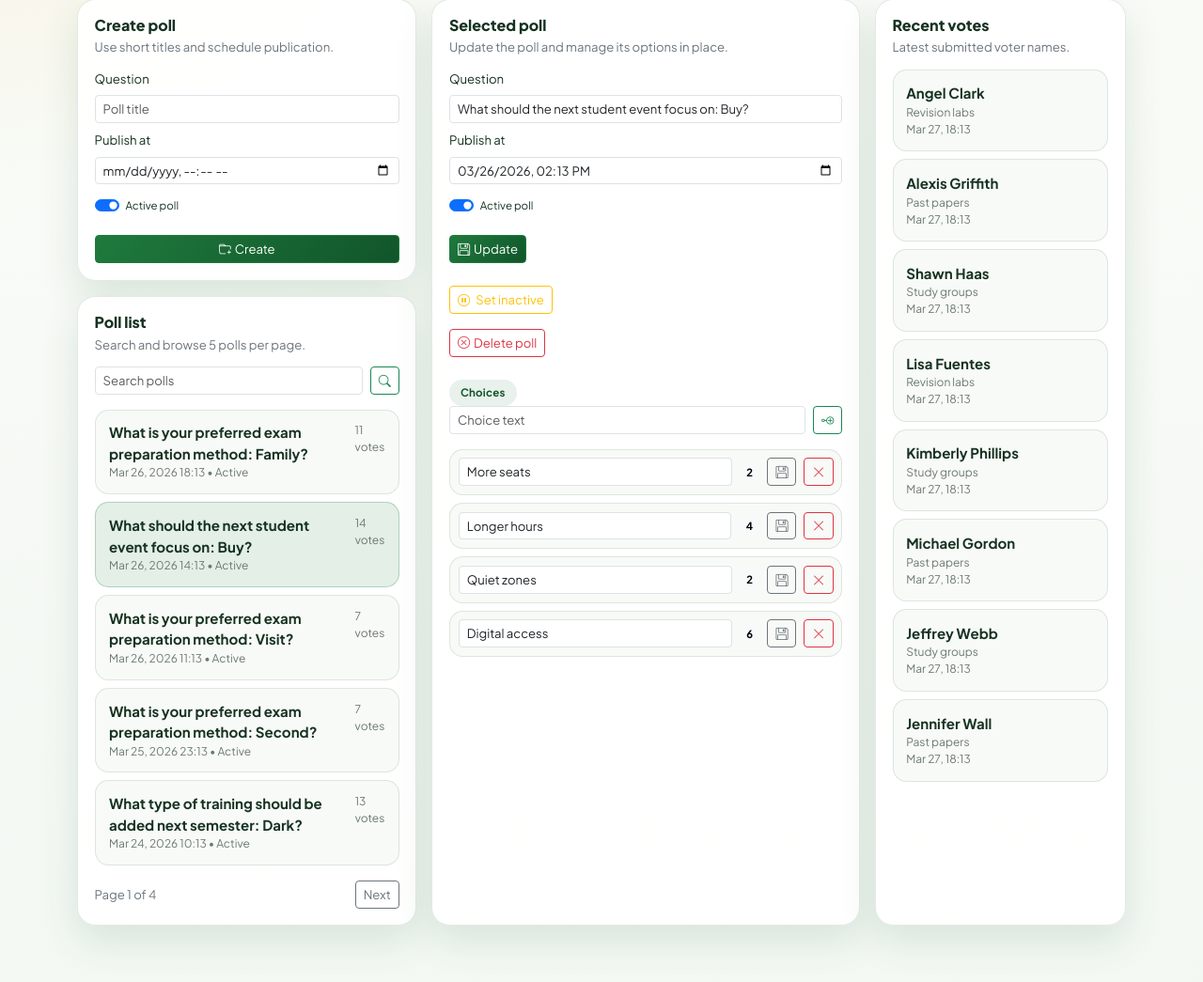
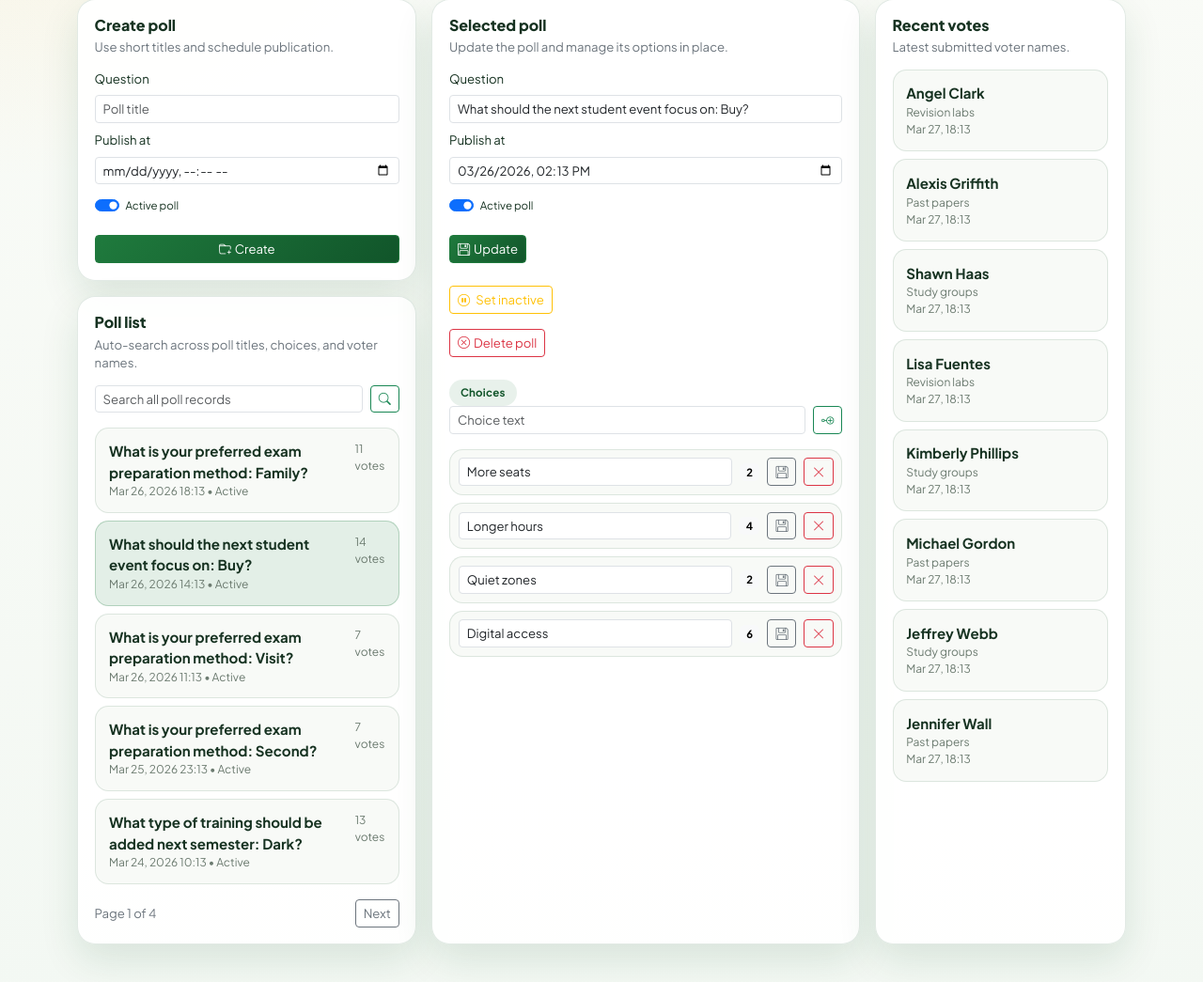
Before and after one commit to ManGilbert/polls, a Django app: page /dashboard/?poll=9 in a window 1280 px wide. Shown: the part 394-1439 px from the top of the page at 94% size. Run offline with Django 5.2, Linux system fonts and the light colour scheme; a user stored in the database is signed in; data comes from the database, SQL or seed files in the repository; both versions use the stored data as it was after the commit.

Commit message:
Polls project

```diff
--- a/templates/app/dashboard.html
+++ b/templates/app/dashboard.html
@@ -79,10 +79,10 @@
             <div class="dashboard-panel">
                 <div class="panel-head">
                     <h2 class="h6 mb-1">Poll list</h2>
-                    <p class="small text-secondary mb-0">Search and browse 5 polls per page.</p>
+                    <p class="small text-secondary mb-0">Auto-search across poll titles, choices, and voter names.</p>
                 </div>
-                <form method="get" action="{% url 'app:dashboard' %}" class="d-flex gap-2 small mb-3">
-                    <input type="text" name="q" value="{{ search_query }}" class="form-control form-control-sm" placeholder="Search polls">
+                <form method="get" action="{% url 'app:dashboard' %}" class="d-flex gap-2 small mb-3" id="dashboard-search-form">
+                    <input type="text" name="q" value="{{ search_query }}" class="form-control form-control-sm" placeholder="Search all poll records" id="dashboard-search-input" autocomplete="off">
                     {% if selected_question %}
                         <input type="hidden" name="poll" value="{{ selected_question.id }}">
                     {% endif %}
@@ -204,4 +204,16 @@
         </div>
     </div>
 </section>
+<script>
+    (() => {
+        const form = document.getElementById("dashboard-search-form");
+        const input = document.getElementById("dashboard-search-input");
+        if (!form || !input) return;
+        let timerId;
+        input.addEventListener("input", () => {
+            clearTimeout(timerId);
+            timerId = window.setTimeout(() => form.submit(), 350);
+        });
+    })();
+</script>
 {% endblock %}
```
Also changed, not shown: db.sqlite3.
